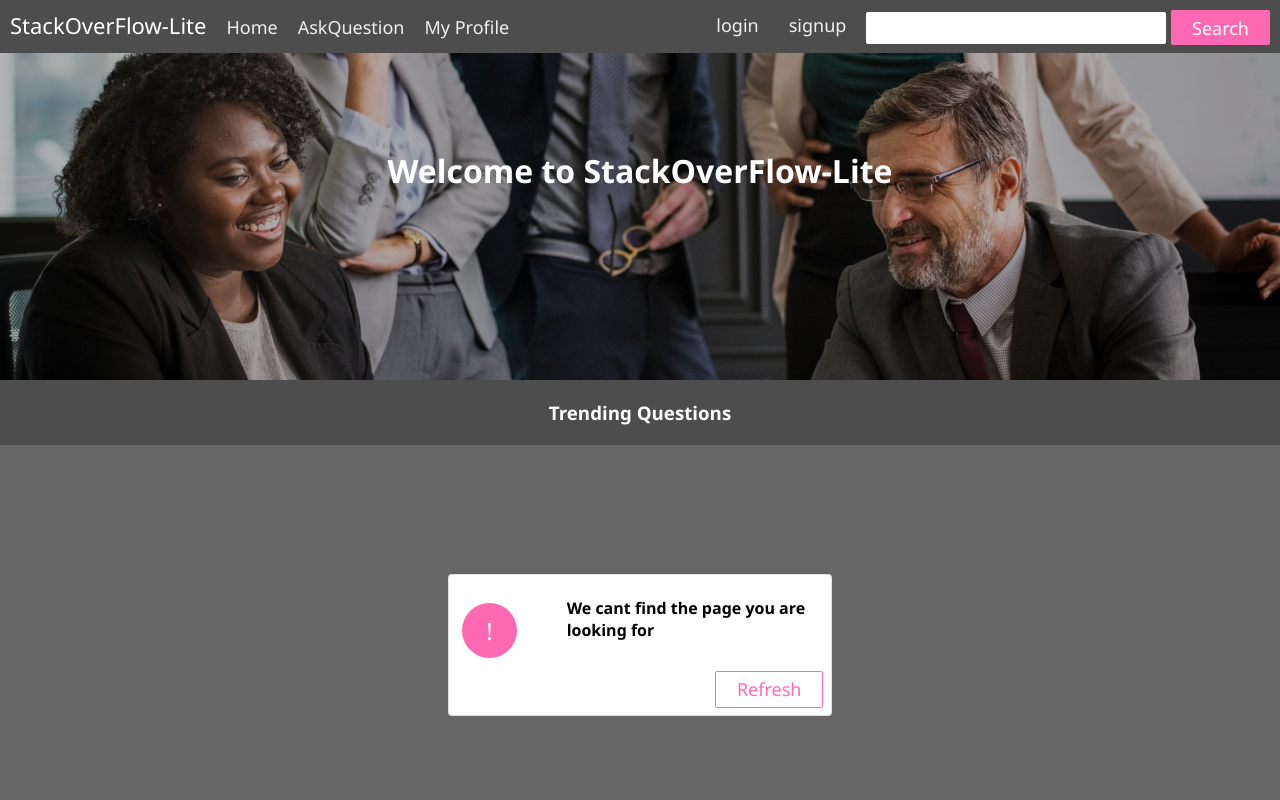
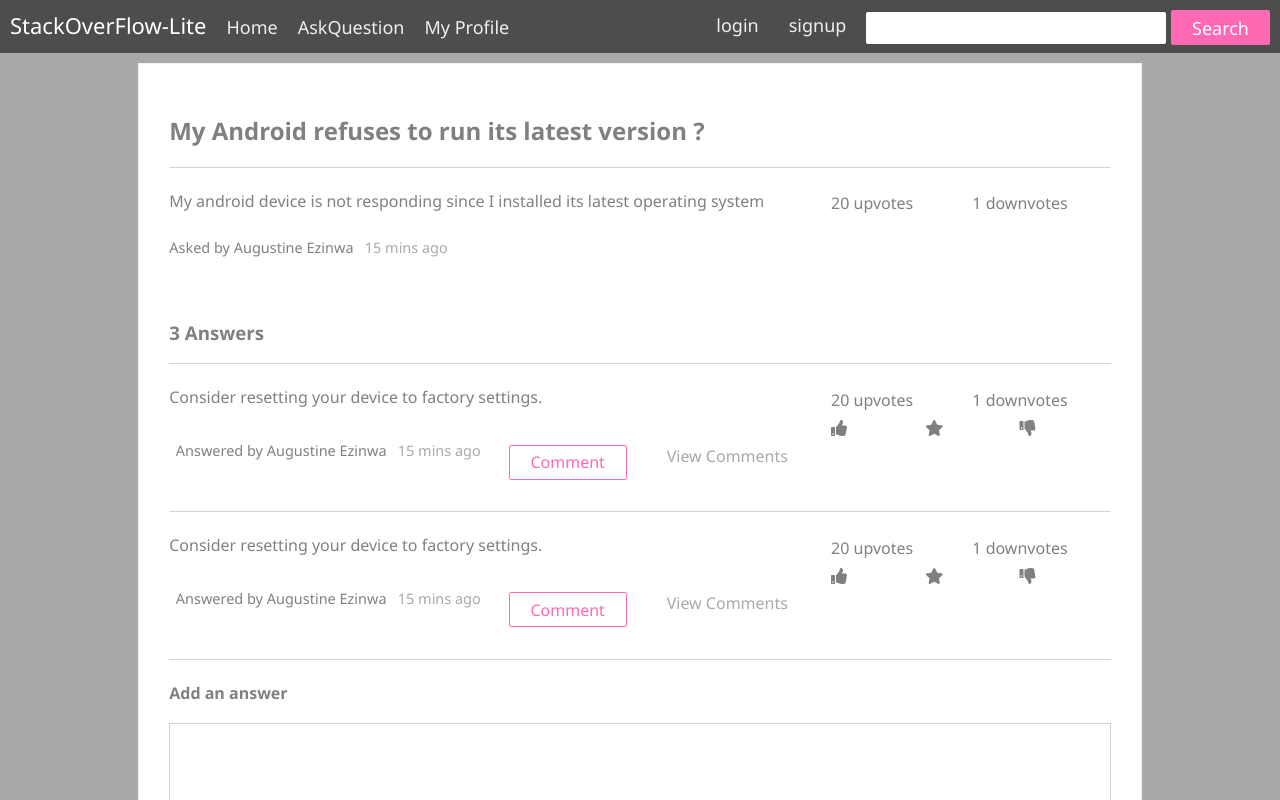
Before and after one commit to augustineezinwa/StackOverFlow-Lite-React-Frontend-App, a React app: page /question in a window 1280 px wide. Shown: the top 800 px of the page. Built offline with nearby package versions, Linux system fonts and the light colour scheme.

Commit message:
feat(question): build question page
- create question page component

[Finishes #163028176]

```diff
--- /dev/null
+++ b/src/components/questions/QuestionPage.js
@@ -0,0 +1,188 @@
+import React, { Fragment } from 'react';
+
+const QuestionPage = () => (
+  <Fragment>
+    <div className="container question-background ">
+      <div className="row ">
+        <div className="col">
+          <div className="question-card">
+            <h2>My Android refuses to run its latest version ?</h2>
+            <div className="underline">&nbsp;</div>
+            <div className="row">
+              <div className="col-5">
+                My android device is not responding since I installed its latest operating system
+                <div className="mt-4 ft">
+                  Asked by Augustine Ezinwa  &nbsp;
+                  {' '}
+                  <span className="darkgray"> 15 mins ago</span>
+                </div>
+              </div>
+              <div className="col-2">
+                <div className="row">
+                  <div className="col"> 20 upvotes</div>
+                  <div className="col">1 downvotes</div>
+                </div>
+              </div>
+            </div>
+
+            <div>&nbsp;</div>
+            <div className="underline;">&nbsp;</div>
+
+            <div className="">
+              {' '}
+              <h3>3 Answers</h3>
+            </div>
+
+            <div className="underline">&nbsp;</div>
+            <div className="row">
+              <div className="col-5">
+                Consider resetting your device to factory settings.
+                <div className="row mt-4">
+                  <div className="col">
+                    <div className="ft">
+                      Answered by Augustine Ezinwa  &nbsp;
+                      {' '}
+                      <span className="darkgray">15 mins ago</span>
+                    </div>
+
+                  </div>
+                  <div className="col ">
+                    <div className="row">
+                      <div className="col">
+                        {' '}
+                        <a href="" id="fish">
+                          <button type="comment">
+                            Comment
+                          </button>
+                        </a>
+                      </div>
+
+                      <div className="col">
+                        {' '}
+                        <div className="darkgray">View Comments </div>
+                      </div>
+
+                    </div>
+
+                  </div>
+
+
+                </div>
+              </div>
+              <div className="col-2">
+                <div className="row">
+                  <div className="col"> 20 upvotes</div>
+                  <div className="col">1 downvotes</div>
+                </div>
+
+                <div className="row">
+                  <div className="col">
+                    <span>
+                      {' '}
+                      <i className="fas fa-thumbs-up blue resize" />
+                    </span>
+
+                  </div>
+                  <div className="col">
+                    <span>
+                      {' '}
+                      <i className="fas fa-star blue resize" />
+                    </span>
+
+                  </div>
+                  <div className="col">
+                    <span>
+                      {' '}
+                      <i className="fas fa-thumbs-down blue resize" />
+                    </span>
+
+                  </div>
+                </div>
+              </div>
+
+            </div>
+
+
+            <div>&nbsp;</div>
+
+            <div className="underline">&nbsp;</div>
+
+            <div className="row">
+              <div className="col-5">
+                Consider resetting your device to factory settings.
+                <div className="row mt-4">
+                  <div className="col">
+                    <div className="ft">
+                      Answered by Augustine Ezinwa  &nbsp;
+                      {' '}
+                      <span className="darkgray">15 mins ago</span>
+                    </div>
+
+                  </div>
+                  <div className="col ">
+                    <div className="row">
+                      <div className="col">
+                        <button type="comment">Comment</button>
+
+                      </div>
+
+                      <div className="col darkgray">  View Comments </div>
+
+                    </div>
+
+                  </div>
+
+
+                </div>
+              </div>
+              <div className="col-2">
+                <div className="row">
+                  <div className="col"> 20 upvotes</div>
+                  <div className="col">1 downvotes</div>
+                </div>
+
+                <div className="row">
+                  <div className="col">
+                    <span>
+                      {' '}
+                      <i className="fas fa-thumbs-up blue resize" />
+                    </span>
+
+                  </div>
+                  <div className="col">
+                    <span>
+                      {' '}
+                      <i className="fas fa-star blue resize" />
+                    </span>
+
+                  </div>
+                  <div className="col">
+                    <span>
+                      {' '}
+                      <i className="fas fa-thumbs-down blue resize" />
+                    </span>
+
+                  </div>
+                </div>
+              </div>
+            </div>
+
+            <div>&nbsp;</div>
+
+            <div className="underline">&nbsp;</div>
+            <form className="">
+
+              <label htmlFor="password"><b>Add an answer</b></label>
+              <textarea className="mt-2 txtarea" required />
+
+              <button type="submit"> Add</button>
+            </form>
+          </div>
+        </div>
+      </div>
+
+    </div>
+  </Fragment>
+);
+
+export default QuestionPage;
--- a/src/routeTable.js
+++ b/src/routeTable.js
@@ -1,6 +1,7 @@
 import HomePage from './components/homepage/HomePage';
 import LoginPage from './components/login/LoginPage';
 import SignupPage from './components/signup/SignupPage';
+import QuestionPage from './components/questions/QuestionPage';
 
 const routeTable = [
   {
@@ -17,6 +18,11 @@ const routeTable = [
     path: '/signup',
     component: SignupPage,
     exact: true
+  },
+  {
+    path: '/question',
+    component: QuestionPage,
+    exact: true
   }
 ];
 
```
Also changed, not shown: tests/src/questions/QuestionPage.js (added, +8 -0 lines).
